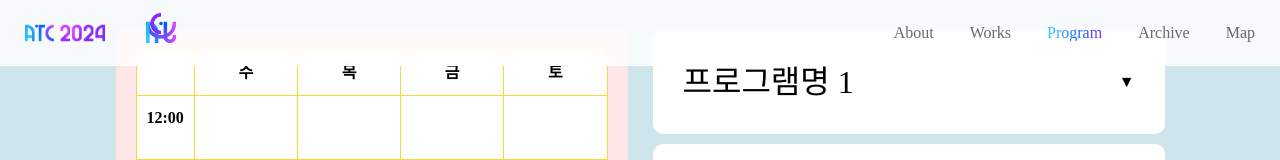
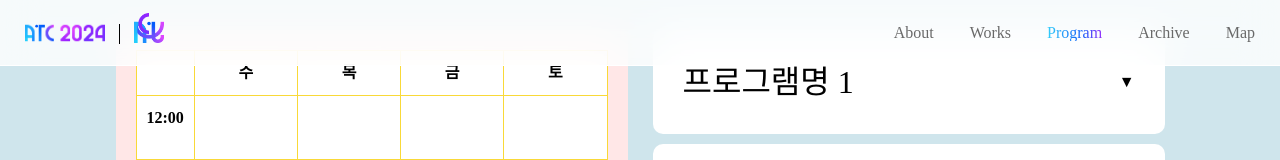
Before and after one commit to rmdnps10/ATC2024, a Next.js app: page /program in a window 1280 px wide. Shown: the top 160 px of the page. Built offline with nearby package versions, Linux system fonts and the light colour scheme.

Commit message:
Feat: Add color-changable line #21

```diff
--- a/src/app/(main)/Header.js
+++ b/src/app/(main)/Header.js
@@ -42,7 +42,10 @@ export default function Header() {
             priority
             height={30}
           />
-          <div className={styles.line}></div>
+          <div
+            className={`${styles.line} ${
+              isOpenMobileMenu && styles.active
+            }`}></div>
 
           {isShowMouseEnterAnimation ? (
             <Image
@@ -105,7 +108,7 @@ export default function Header() {
             <Link href={'/about'}>ABOUT</Link>
           </li>
           <li>
-            <Link href={'/work'}>WORK</Link>
+            <Link href={'/works'}>WORK</Link>
           </li>
           <li>
             <Link href={'/program'}>PROGRAM</Link>
--- a/src/app/(main)/Header.module.css
+++ b/src/app/(main)/Header.module.css
@@ -7,7 +7,7 @@
   height: 6.5rem;
   align-items: center;
   gap: 5.1rem;
-  backdrop-filter: blur(2px);
+  backdrop-filter: blur(20px);
   background-color: rgba(255, 255, 255, 0.8);
   transition: 1s;
 }
@@ -49,17 +49,20 @@
 }
 
 .logo a {
+  height: 40px;
   display: flex;
-  height: 40px;
   align-items: flex-end;
-  gap: 20px;
+  gap: 14px;
 }
 
 .line {
   width: 1px;
   height: 20px;
   margin-bottom: 4px;
-  mix-blend-mode: difference;
+  background-color: black;
+}
+.line.active {
+  background-color: white;
 }
 
 .transition {
```
